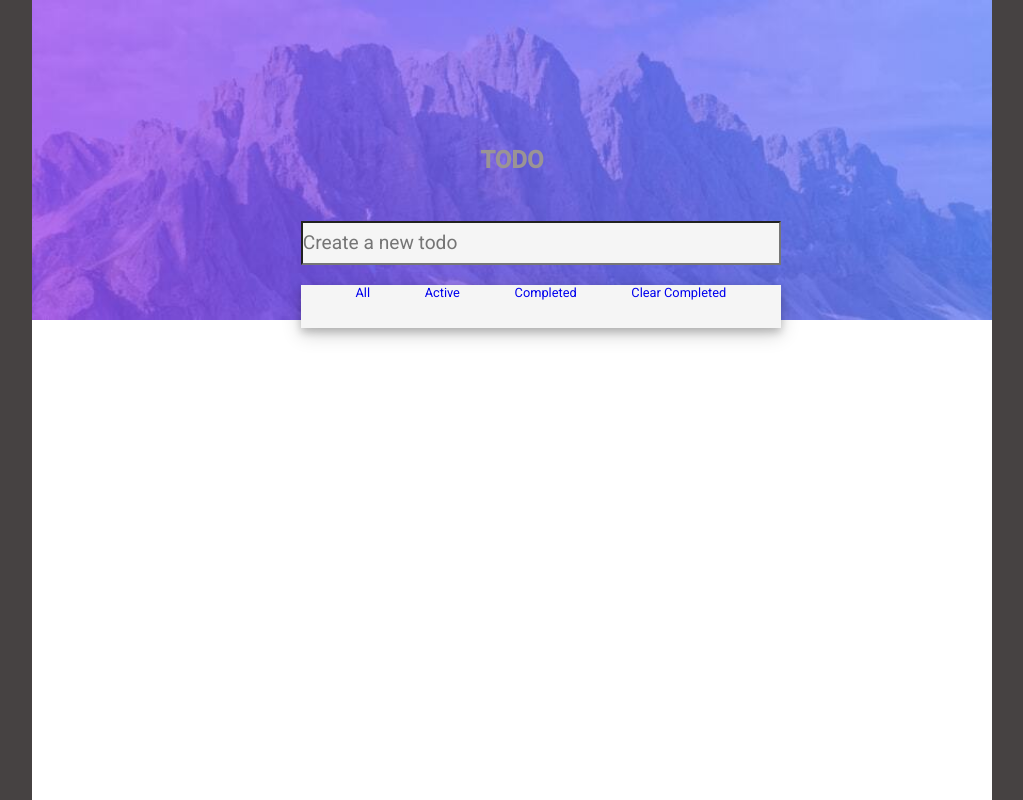
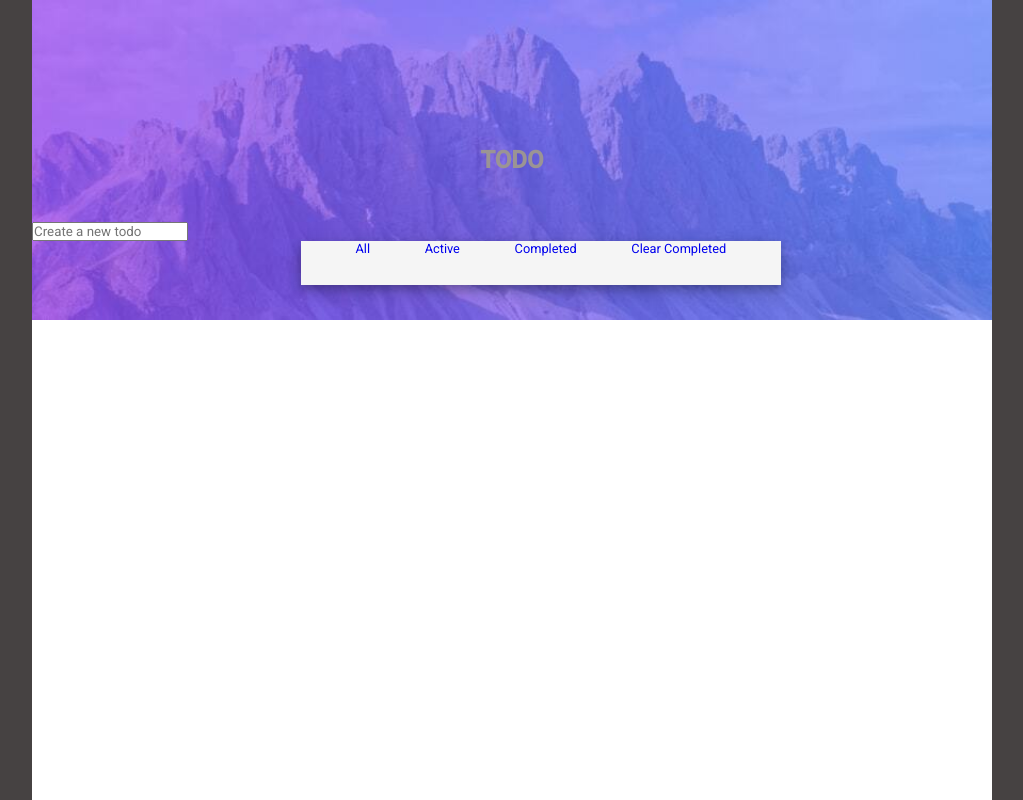
Before and after one commit to rabinkarki/projectTodo, a React (Vite) app: page / in a window 1280 px wide. Shown: the whole page, without its empty margins (128-1151 px from the left). Built offline with nearby package versions, Linux system fonts and the light colour scheme.

Commit message:
first branch commit

```diff
--- a/src/App.jsx
+++ b/src/App.jsx
@@ -2,35 +2,23 @@ import { useState } from "react";
 import reactLogo from "./assets/react.svg";
 import viteLogo from "/vite.svg";
 import Header from "./components/Header.jsx";
+import { Inputs } from "./components/inputs";
 
 import Footer from "./components/nav.jsx";
 import Todolist from "./components/todolist.jsx";
 import "./styles/Home.scss";
 
 function App() {
-  const [todos, setTodos] = useState([]);
+
   const [display, setDisplay] = useState("all");
   const [active, setActive] = useState([]);
   const [completed, setCompleted] = useState([]);
-  const [inputs, setInputs] = useState("");
+  const [todos, setTodos] = useState([]);
 
-  const handleChange = (event) => {
-    const value = event.target.value;
-    setInputs(value);
+  const updateTodo = (newMessage) => {
+    setTodos(newMessage);
   };
 
-  const handleSubmit = (event) => {
-    event.preventDefault();
-    if (event.key === "Enter") {
-      const newTodo = {
-        id: todos.length + 1,
-        text: inputs,
-        checked: false,
-      };
-      setTodos([...todos, newTodo]);
-      setInputs("");
-    }
-  };
 
   function allClick() {
     setDisplay("all");
@@ -57,38 +45,28 @@ function App() {
 
   /* Returns display */
   function returnDisplay() {
-    if (display == "all") {
+    if (display === "all") {
       return todos;
-    } else if (display == "active") {
+    } else if (display === "active") {
       return active;
-    } else if (display == "completed") {
+    } else if (display === "completed") {
       return completed;
-    } else if (display == "clear completed") {
+    } else if (display === "clear completed") {
       return completed;
     }
   }
 
   return (
     <>
+
       <div className="container-1">
         <section className="section">
           <div className="heading">
             <Header />
           </div>
-
-          <div className="content-2">
-            <input
-              type="text"
-              className="input-1"
-              name="create"
-              value={inputs}
-              onChange={handleChange}
-              onKeyUp={handleSubmit}
-              placeholder="Create a new todo"
-            />
-
-            <Todolist todos={returnDisplay()} />
-
+           <div className="content-2">
+            <Inputs tolist={todos} setTolist={updateTodo}/>
+            <Todolist todoes={returnDisplay()} />
             <Footer
               allClick={allClick}
               activeClick={activeClick}
--- /dev/null
+++ b/src/components/inputs.jsx
@@ -0,0 +1,38 @@
+
+import React, { useState } from "react";
+
+export const Inputs = ({ tolist, setTolist }) => {
+  const [inputText, setInputText] = useState("");
+
+  const handleChange = (event) => {
+    setInputText(event.target.value);
+  };
+
+  const handleSubmit = (event) => {
+    event.preventDefault();
+    if (inputText.trim() !== "") {
+      const newTodo = {
+        id: tolist.length + 1,
+        text: inputText,
+        checked: false,
+      };
+      setTolist([...tolist, newTodo]);
+      setInputText("");
+    }
+  };
+
+  return (
+    <>
+      <form onSubmit={handleSubmit}>
+        <input
+          type="text"
+          className="input-1"
+          name="create"
+          value={inputText}
+          onChange={handleChange}
+          placeholder="Create a new todo"
+        />
+      </form>
+    </>
+  );
+};
--- a/src/components/todo.jsx
+++ b/src/components/todo.jsx
@@ -15,8 +15,7 @@ function Todo({ todo }) {
         type="checkbox"
         checked={checked}
         name="create"
-        onClick={handleClick}
-        onChange={console.log("changed")}
+        onChange={handleClick}
       />
       {todo.text}
     </div>
--- a/src/components/todolist.jsx
+++ b/src/components/todolist.jsx
@@ -1,9 +1,10 @@
 import React from 'react'
-import Todo from './todo'
+import Todo from './todo.jsx'
 
-export const todolist = ({todos}) => {
+ const Todolist = ({todoes}) => {
+  console.log(Array.isArray(todoes));
   return (
-    todos.map(todo => {
+    todoes.map(todo => {
       return (
         <Todo key={todo.id} todo={todo} checked={todo.checked} />
 
@@ -13,4 +14,4 @@ export const todolist = ({todos}) => {
 
     )
 }
-export default todolist;
+export default Todolist;
```
